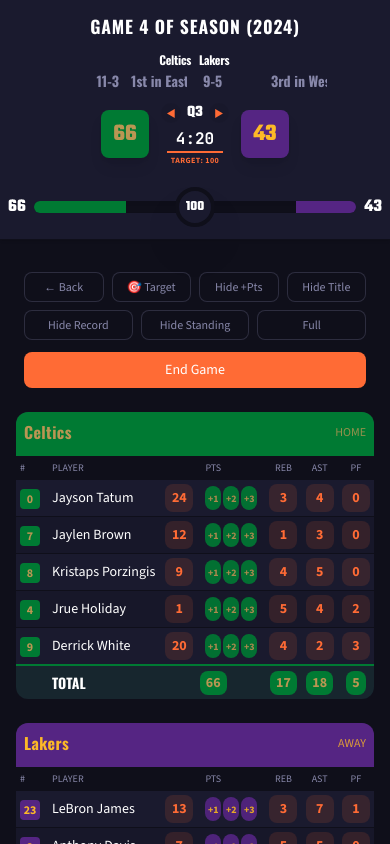
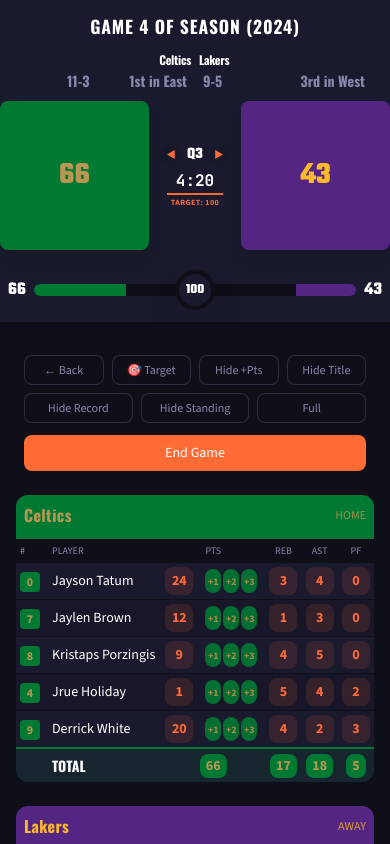
Before and after one commit to grayhaven7/scorebug, a React (Vite) app: page / in a window 390 px wide. Both pictures are taken after a click on the button "Resume Game". Shown: the top 844 px of the page. Built offline with nearby package versions, Linux system fonts and the light colour scheme.

Commit message:
Refactor GamePage layout to enhance responsiveness and visual consistency by adjusting input and score display styles. Update flex properties for better alignment and sizing across different screen sizes.

```diff
--- a/src/pages/GamePage.tsx
+++ b/src/pages/GamePage.tsx
@@ -322,14 +322,14 @@
               {homeTeam.teamName}
             </p>
             {settings.scoreboardConfig.showRecord || settings.scoreboardConfig.showStanding ? (
-              <div className="flex gap-1 mt-0.5 justify-end">
+              <div className="flex gap-1 mt-0.5 justify-end w-full">
                 {settings.scoreboardConfig.showRecord && (
                   <input
                     type="text"
                     placeholder="Record"
                     value={homeTeam.record || ''}
                     onChange={(e) => updateTeamDetails('home', 'record', e.target.value)}
-                    className="w-16 md:w-20 px-1 py-0.5 text-sm md:text-base rounded border-0 bg-transparent focus:outline-none text-right font-bold"
+                    className="flex-1 min-w-0 px-1 py-0.5 text-sm md:text-base rounded border-0 bg-transparent focus:outline-none text-right font-bold"
                     style={{
                       color: currentTheme.textSecondary,
                       fontFamily: currentTheme.headerFont
@@ -342,7 +342,7 @@
                     placeholder="Standing"
                     value={homeTeam.standing || ''}
                     onChange={(e) => updateTeamDetails('home', 'standing', e.target.value)}
-                    className="w-16 md:w-20 px-1 py-0.5 text-sm md:text-base rounded border-0 bg-transparent focus:outline-none text-right font-bold"
+                    className="flex-1 min-w-0 px-1 py-0.5 text-sm md:text-base rounded border-0 bg-transparent focus:outline-none text-right font-bold"
                     style={{
                       color: currentTheme.textSecondary,
                       fontFamily: currentTheme.headerFont
@@ -372,14 +372,14 @@
               {awayTeam.teamName}
             </p>
             {settings.scoreboardConfig.showRecord || settings.scoreboardConfig.showStanding ? (
-              <div className="flex gap-1 mt-0.5 justify-start">
+              <div className="flex gap-1 mt-0.5 justify-start w-full">
                 {settings.scoreboardConfig.showRecord && (
                   <input
                     type="text"
                     placeholder="Record"
                     value={awayTeam.record || ''}
                     onChange={(e) => updateTeamDetails('away', 'record', e.target.value)}
-                    className="w-16 md:w-20 px-1 py-0.5 text-sm md:text-base rounded border-0 bg-transparent focus:outline-none text-left font-bold"
+                    className="flex-1 min-w-0 px-1 py-0.5 text-sm md:text-base rounded border-0 bg-transparent focus:outline-none text-left font-bold"
                     style={{
                       color: currentTheme.textSecondary,
                       fontFamily: currentTheme.headerFont
@@ -392,7 +392,7 @@
                     placeholder="Standing"
                     value={awayTeam.standing || ''}
                     onChange={(e) => updateTeamDetails('away', 'standing', e.target.value)}
-                    className="w-16 md:w-20 px-1 py-0.5 text-sm md:text-base rounded border-0 bg-transparent focus:outline-none text-left font-bold"
+                    className="flex-1 min-w-0 px-1 py-0.5 text-sm md:text-base rounded border-0 bg-transparent focus:outline-none text-left font-bold"
                     style={{
                       color: currentTheme.textSecondary,
                       fontFamily: currentTheme.headerFont
@@ -409,14 +409,15 @@
           {/* Home Team Score */}
           <div className="flex items-center gap-2 sm:gap-4 md:gap-8 flex-1 justify-end min-w-0">
             <div
-              className="w-12 h-12 xs:w-16 xs:h-16 sm:w-20 sm:h-20 md:w-32 md:h-32 rounded-lg sm:rounded-2xl flex flex-col items-center justify-center relative overflow-hidden shadow-lg shrink-0"
+              className="flex-1 max-w-[200px] xs:max-w-[250px] sm:max-w-[300px] md:max-w-[400px] aspect-square rounded-lg sm:rounded-2xl flex flex-col items-center justify-center relative overflow-hidden shadow-lg"
               style={{ backgroundColor: homeTeam.primaryColor }}
             >
               <span
-                className="text-2xl xs:text-3xl sm:text-4xl md:text-7xl font-black relative z-10 leading-none"
+                className="font-black relative z-10 leading-none"
                 style={{
                   color: homeTeam.secondaryColor,
                   fontFamily: currentTheme.numberFont,
+                  fontSize: 'clamp(1.25rem, 8vw, 5.5rem)',
                 }}
               >
                 {homeScore}
@@ -480,14 +481,15 @@
           {/* Away Team Score */}
           <div className="flex items-center gap-2 sm:gap-4 md:gap-8 flex-1 justify-start min-w-0">
             <div
-              className="w-12 h-12 xs:w-16 xs:h-16 sm:w-20 sm:h-20 md:w-32 md:h-32 rounded-lg sm:rounded-2xl flex flex-col items-center justify-center relative overflow-hidden shadow-lg shrink-0"
+              className="flex-1 max-w-[200px] xs:max-w-[250px] sm:max-w-[300px] md:max-w-[400px] aspect-square rounded-lg sm:rounded-2xl flex flex-col items-center justify-center relative overflow-hidden shadow-lg"
               style={{ backgroundColor: awayTeam.primaryColor }}
             >
               <span
-                className="text-2xl xs:text-3xl sm:text-4xl md:text-7xl font-black relative z-10 leading-none"
+                className="font-black relative z-10 leading-none"
                 style={{
                   color: awayTeam.secondaryColor,
                   fontFamily: currentTheme.numberFont,
+                  fontSize: 'clamp(1.25rem, 8vw, 5.5rem)',
                 }}
               >
                 {awayScore}
```
